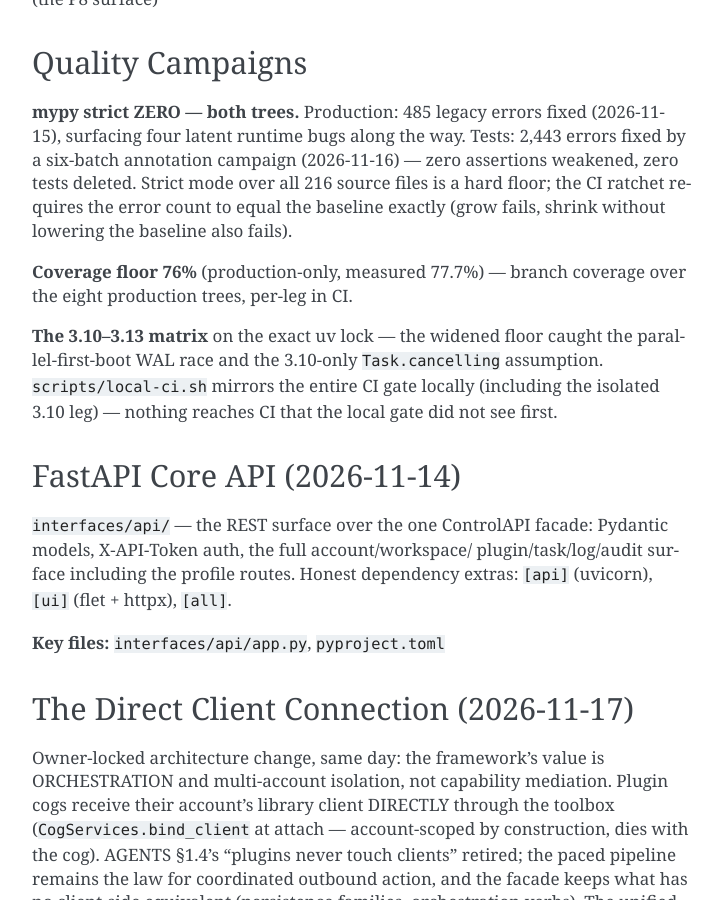
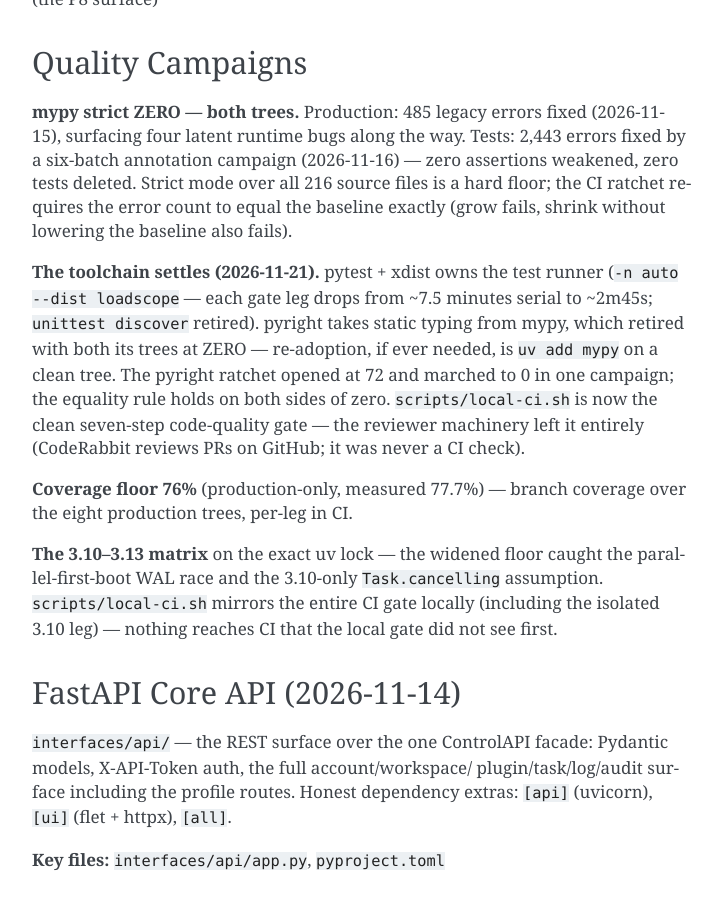
Before and after one commit to libosterelezent/LibzentSuite, a Sphinx documentation site: the page built from docs/reference/completed.rst, in a window 1280 px wide and 900 px high, scrolled down 1738 px. Shown: the whole window, without its empty margins (388-1110 px from the left). Built offline with Sphinx 7.4.7, drawn with Linux system fonts in a browser that asks for light colours; pages that are not in the unit, such as notebooks, are missing from menus.

Commit message:
docs: the toolchain adoption reaches the record — roadmap, completed, changelog
The roadmap's Current State still claimed mypy strict ZERO and 1,619
tests; it now states the 2026-11-21 reality: 1,678 tests, pyright at
ZERO behind the equality ratchet, pytest + xdist owning the runner.
The Quality Campaigns section gains the toolchain-settles entry
(runner, typing succession, the seven-step gate), and [Unreleased]
gains its Changed bullet.

```diff
--- a/docs/reference/completed.rst
+++ b/docs/reference/completed.rst
@@ -85,6 +85,17 @@ mode over all 216 source files is a hard floor; the CI ratchet
 requires the error count to equal the baseline exactly (grow fails,
 shrink without lowering the baseline also fails).
 
+**The toolchain settles (2026-11-21).** pytest + xdist owns the test
+runner (``-n auto --dist loadscope`` — each gate leg drops from
+~7.5 minutes serial to ~2m45s; ``unittest discover`` retired).
+pyright takes static typing from mypy, which retired with both its
+trees at ZERO — re-adoption, if ever needed, is ``uv add mypy`` on
+a clean tree. The pyright ratchet opened at 72 and marched to 0 in
+one campaign; the equality rule holds on both sides of zero.
+``scripts/local-ci.sh`` is now the clean seven-step code-quality
+gate — the reviewer machinery left it entirely (CodeRabbit reviews
+PRs on GitHub; it was never a CI check).
+
 **Coverage floor 76%** (production-only, measured 77.7%) — branch
 coverage over the eight production trees, per-leg in CI.
 
```
Also changed, not shown: CHANGELOG.md (+10 -0 lines), docs/roadmap.md (+6 -3 lines).
